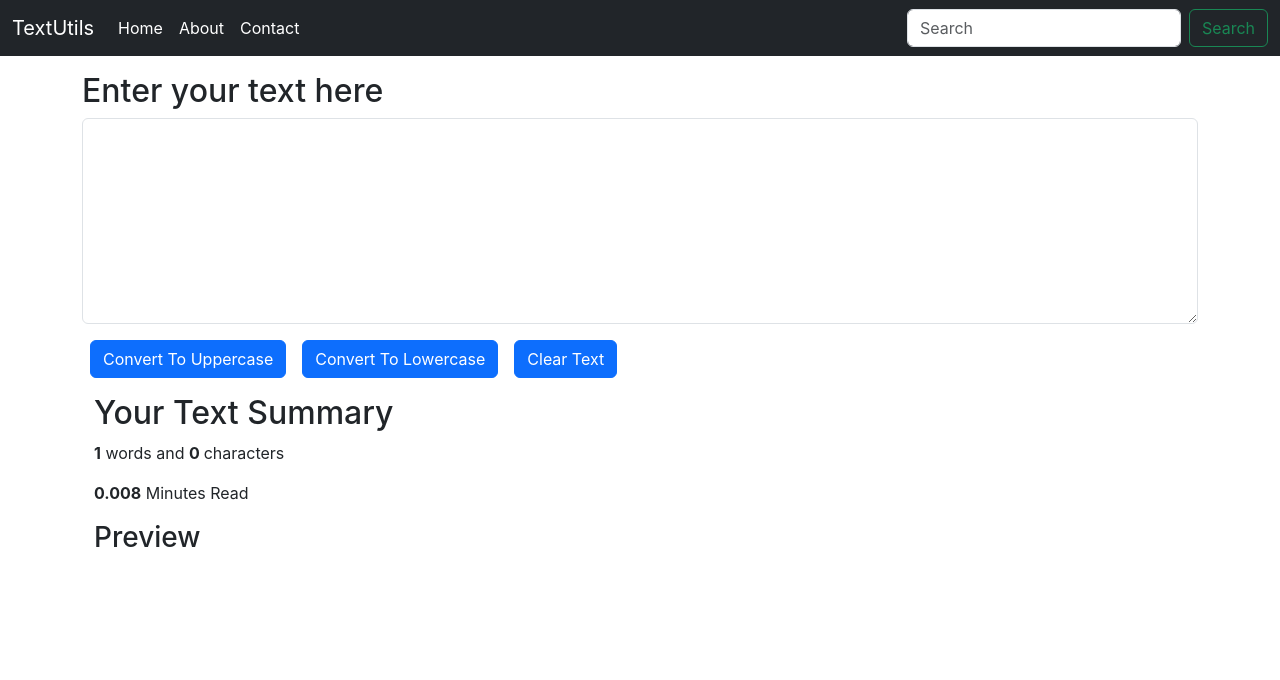
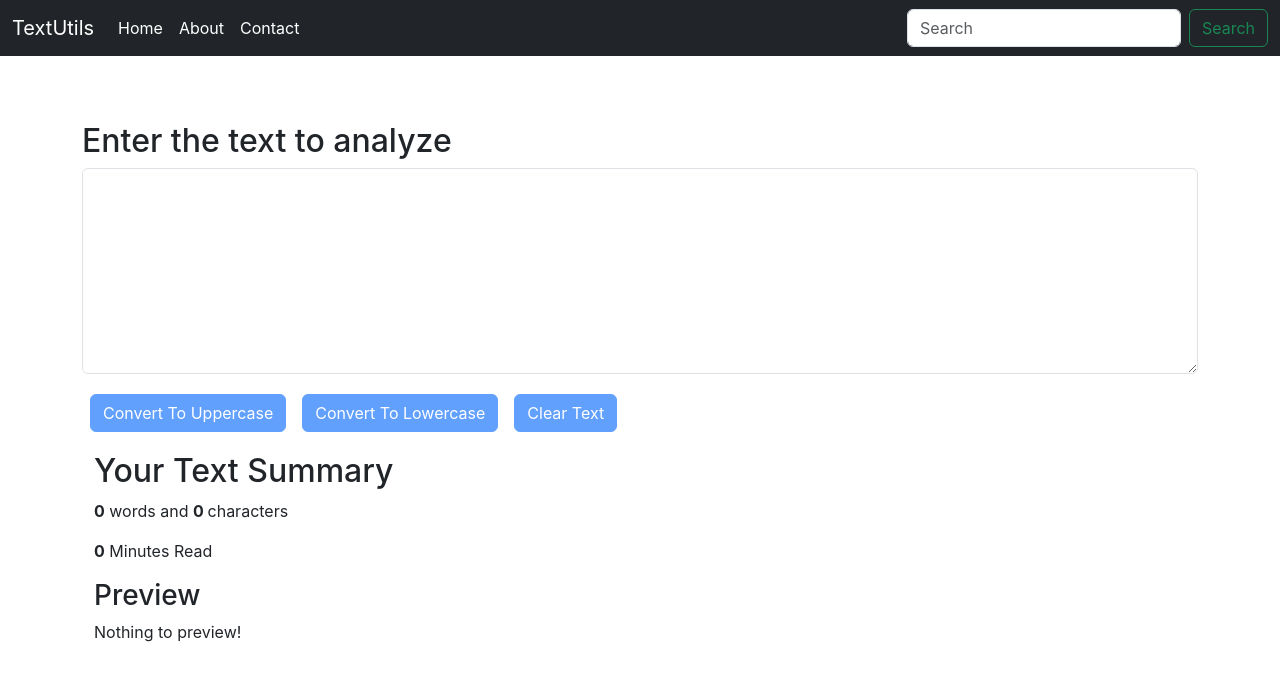
Before and after one commit to gurpreet-28/TextUtils-React, a React (Create React App) app: page / in a window 1280 px wide. Shown: the top 680 px of the page. Built offline with nearby package versions, Linux system fonts and the light colour scheme.

Commit message:
fixed some issues

```diff
--- a/public/index.html
+++ b/public/index.html
@@ -12,7 +12,9 @@
       integrity="sha384-GLhlTQ8iRABdZLl6O3oVMWSktQOp6b7In1Zl3/Jr59b6EGGoI1aFkw7cmDA6j6gD"
       crossorigin="anonymous"
     />
-    <title>TextUtils</title>
+    <title>
+      TextUtils - Word Counter | Convert to uppercase | Convert to lowercase
+    </title>
   </head>
   <body>
     <div id="root"></div>
--- a/src/App.jsx
+++ b/src/App.jsx
@@ -31,7 +31,7 @@ function App() {
               path="/"
               element={
                 <TextForm
-                  heading="Enter your text here"
+                  heading="Enter the text to analyze"
                   showAlert={showAlert}
                 />
               }
--- a/src/components/About.jsx
+++ b/src/components/About.jsx
@@ -15,7 +15,7 @@ export default function About() {
               aria-expanded="true"
               aria-controls="collapseOne"
             >
-              Accordion Item #1
+              Analyze Your Text
             </button>
           </h2>
           <div
@@ -46,7 +46,7 @@ export default function About() {
               aria-expanded="false"
               aria-controls="collapseTwo"
             >
-              Accordion Item #2
+              Free To Use
             </button>
           </h2>
           <div
@@ -77,7 +77,7 @@ export default function About() {
               aria-expanded="false"
               aria-controls="collapseThree"
             >
-              Accordion Item #3
+              Browser Compatible
             </button>
           </h2>
           <div
--- a/src/components/Alert.jsx
+++ b/src/components/Alert.jsx
@@ -7,7 +7,8 @@ function Alert(props) {
   };
 
   return (
-    props.alert && (
+    <div style={{ height: "50px" }}>
+      {props.alert && (
         <div>
           <div
             className={`alert alert-${props.alert.type} alert-dismissible fade show`}
@@ -16,7 +17,8 @@ function Alert(props) {
             <strong>{capitalize(props.alert.type)}!!!</strong> {props.alert.msg}
           </div>
         </div>
-    )
+      )}
+    </div>
   );
 }
 
--- a/src/components/TextForm.jsx
+++ b/src/components/TextForm.jsx
@@ -36,28 +36,52 @@ export default function TextForm(props) {
             rows="8"
           ></textarea>
         </div>
-        <button className="btn btn-primary mx-2" onClick={handleUpClick}>
+        <button
+          disabled={text.length === 0}
+          className="btn btn-primary mx-2 my-1"
+          onClick={handleUpClick}
+        >
           Convert To Uppercase
         </button>
-        <button className="btn btn-primary mx-2" onClick={handleLoClick}>
+        <button
+          disabled={text.length === 0}
+          className="btn btn-primary mx-2 my-1"
+          onClick={handleLoClick}
+        >
           Convert To Lowercase
         </button>
-        <button className="btn btn-primary mx-2" onClick={handleClClick}>
+        <button
+          disabled={text.length === 0}
+          className="btn btn-primary mx-2 my-1"
+          onClick={handleClClick}
+        >
           Clear Text
         </button>
       </div>
       <div className="container mt-3">
         <h2>Your Text Summary</h2>
         <p>
-          <strong>{text.split(" ").length}</strong> words and{" "}
-          <strong>{text.length} </strong>
+          <strong>
+            {
+              text.split(/\s/).filter((ele) => {
+                return ele.length !== 0;
+              }).length
+            }
+          </strong>{" "}
+          words and <strong>{text.length} </strong>
           characters
         </p>
         <p>
-          <strong>{0.008 * text.split(" ").length}</strong> Minutes Read
+          <strong>
+            {0.008 *
+              text.split(/\s/).filter((ele) => {
+                return ele.length !== 0;
+              }).length}
+          </strong>{" "}
+          Minutes Read
         </p>
         <h3>Preview</h3>
-        <p>{text}</p>
+        <p>{text.length > 0 ? text : "Nothing to preview!"}</p>
       </div>
     </>
   );
```
Lines whose indentation alone changed are shown as unchanged.
